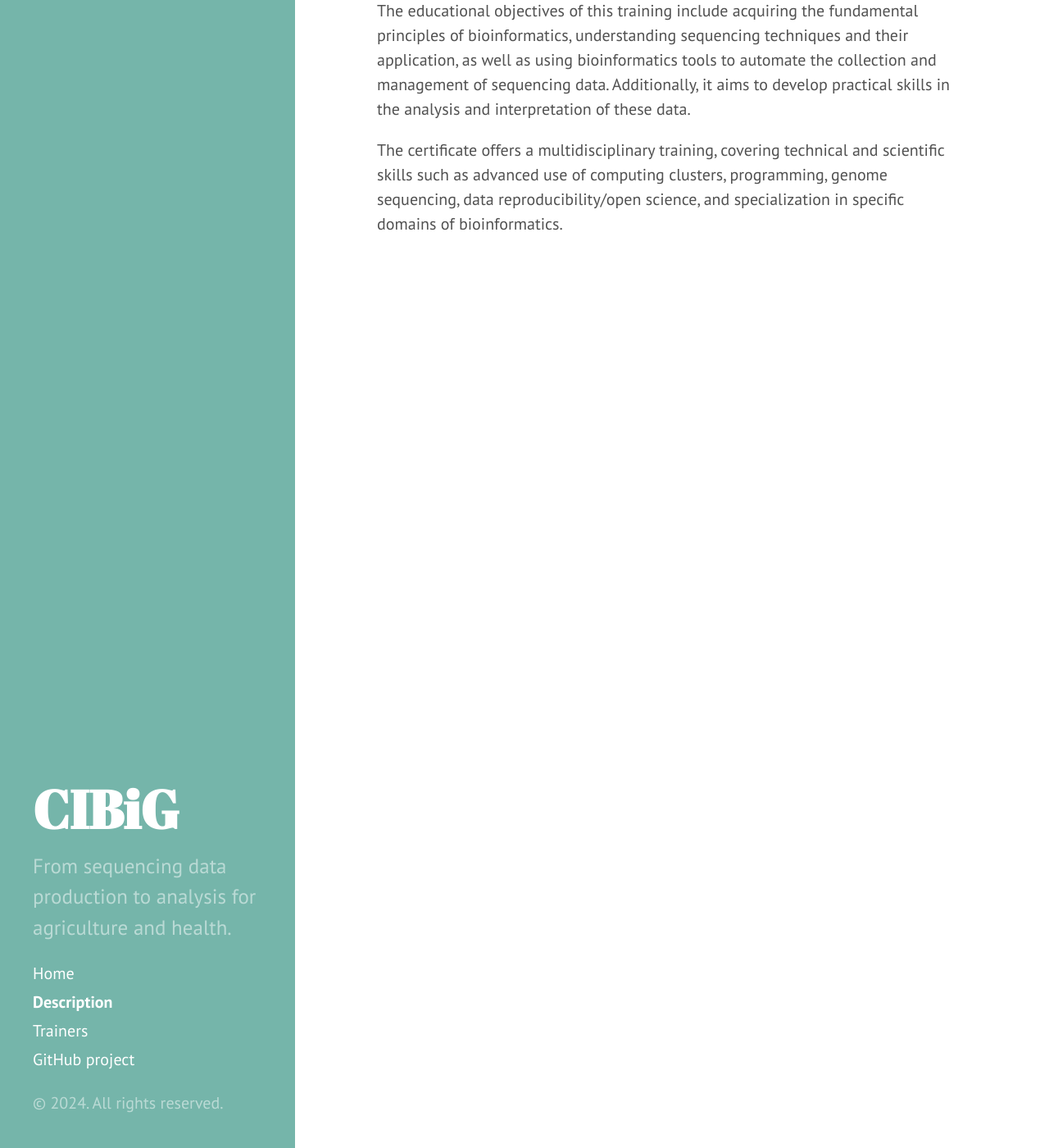
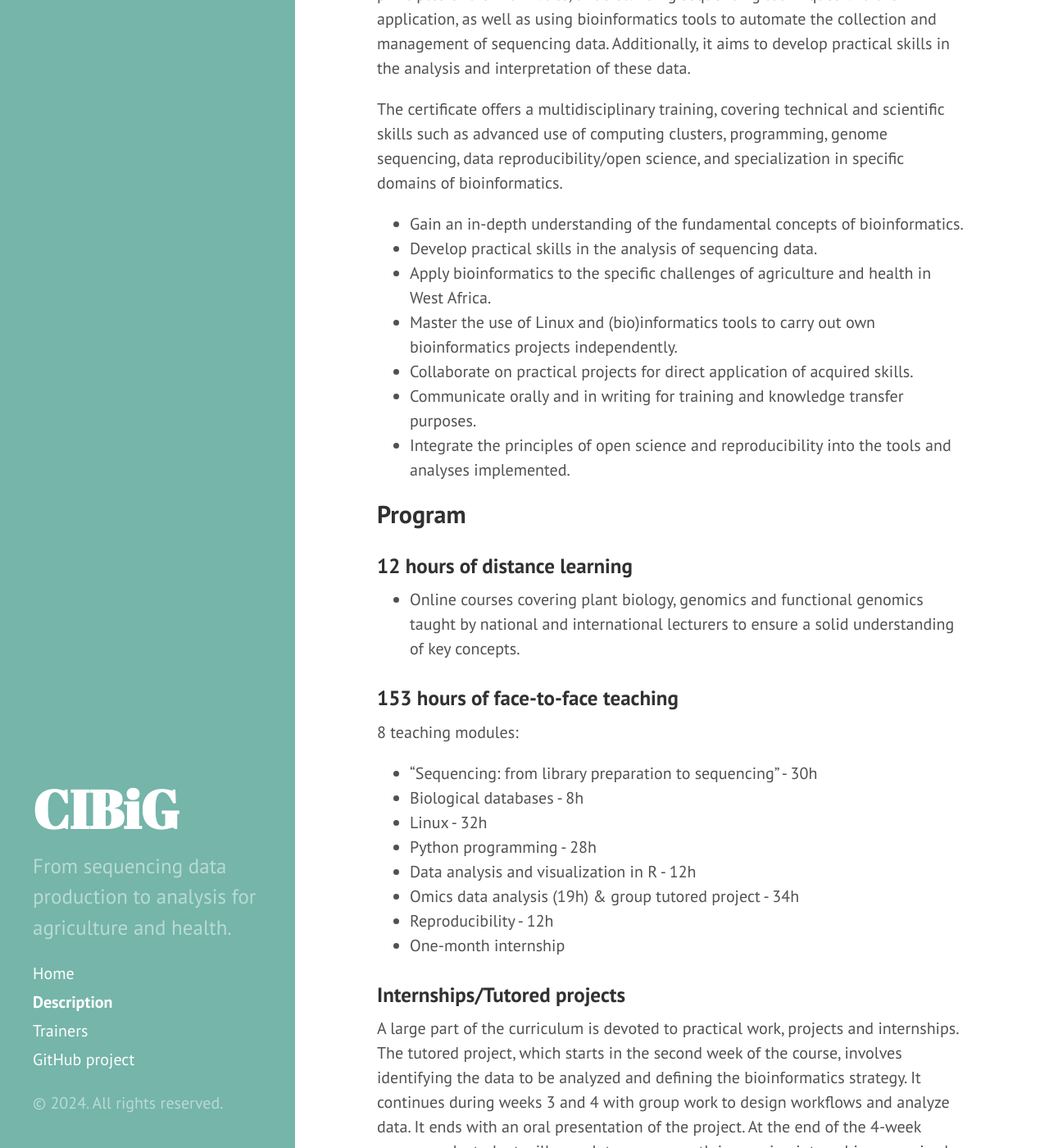
Before and after one commit to CIBiG-Course/CIBiG-course.github.io, a Jekyll site: the page built from docs/description.md, in a window 1280 px wide and 1400 px high, scrolled down 250 px. Shown: the whole window at 82% size. Built offline with Jekyll 4.4.1, drawn with Linux system fonts in a browser that asks for light colours; some of the changed text lies outside the part shown.

Commit message:
modify index

```diff
--- a/docs/description.md
+++ b/docs/description.md
@@ -3,10 +3,47 @@ layout: page
 title: Description
 ---
 
-## Description
+## Learning objectives
 
-blabla
-
-The educational objectives of this training include acquiring the fundamental principles of bioinformatics, understanding sequencing techniques and their application, as well as using bioinformatics tools to automate the collection and management of sequencing data. Additionally, it aims to develop practical skills in the analysis and interpretation of these data.
+The Learning objectives of this training include acquiring the fundamental principles of bioinformatics, understanding sequencing techniques and their application, as well as using bioinformatics tools to automate the collection and management of sequencing data. Additionally, it aims to develop practical skills in the analysis and interpretation of these data.
 
 The certificate offers a multidisciplinary training, covering technical and scientific skills such as advanced use of computing clusters, programming, genome sequencing, data reproducibility/open science, and specialization in specific domains of bioinformatics.
+
+* Gain an in-depth understanding of the fundamental concepts of bioinformatics.
+* Develop practical skills in the analysis of sequencing data.
+* Apply bioinformatics to the specific challenges of agriculture and health in West Africa.
+* Master the use of Linux and (bio)informatics tools to carry out own bioinformatics projects independently.
+* Collaborate on practical projects for direct application of acquired skills.
+* Communicate orally and in writing for training and knowledge transfer purposes.
+* Integrate the principles of open science and reproducibility into the tools and analyses implemented.
+
+## Program
+
+### 12 hours of distance learning
+* Online courses covering plant biology, genomics and functional genomics taught by national and international lecturers to ensure a solid understanding of key concepts.
+
+### 153 hours of face-to-face teaching
+
+8 teaching modules:
+* “Sequencing: from library preparation to sequencing” - 30h
+* Biological databases - 8h
+* Linux - 32h
+* Python programming - 28h
+* Data analysis and visualization in R - 12h
+* Omics data analysis (19h) & group tutored project - 34h
+* Reproducibility - 12h
+* One-month internship
+
+### Internships/Tutored projects
+
+A large part of the curriculum is devoted to practical work, projects and internships.
+The tutored project, which starts in the second week of the course, involves identifying the data to be analyzed and defining the bioinformatics strategy. It continues during weeks 3 and 4 with group work to design workflows and analyze data. It ends with an oral presentation of the project.
+At the end of the 4-week course, each student will complete a one-month immersion internship, supervised by a pair of North/South teaching tutors and a scientific supervisor from the host laboratory.
+
+### Coordination :
+Romaric Kiswendsida NANEMA - Université Joseph KI-ZERBO, plateforme BBi
+Ezechiel Bionimian TIBIRI - WAVE, INERA, plateforme BBI
+Fidèle TIENDREBEOGO - WAVE, INERA
+Christine Tranchant-Dubreuil - UMR DIADE/plateau bioinformatique itrop, IRD
+
+Contact: bioinfo@wave-center.org
```
